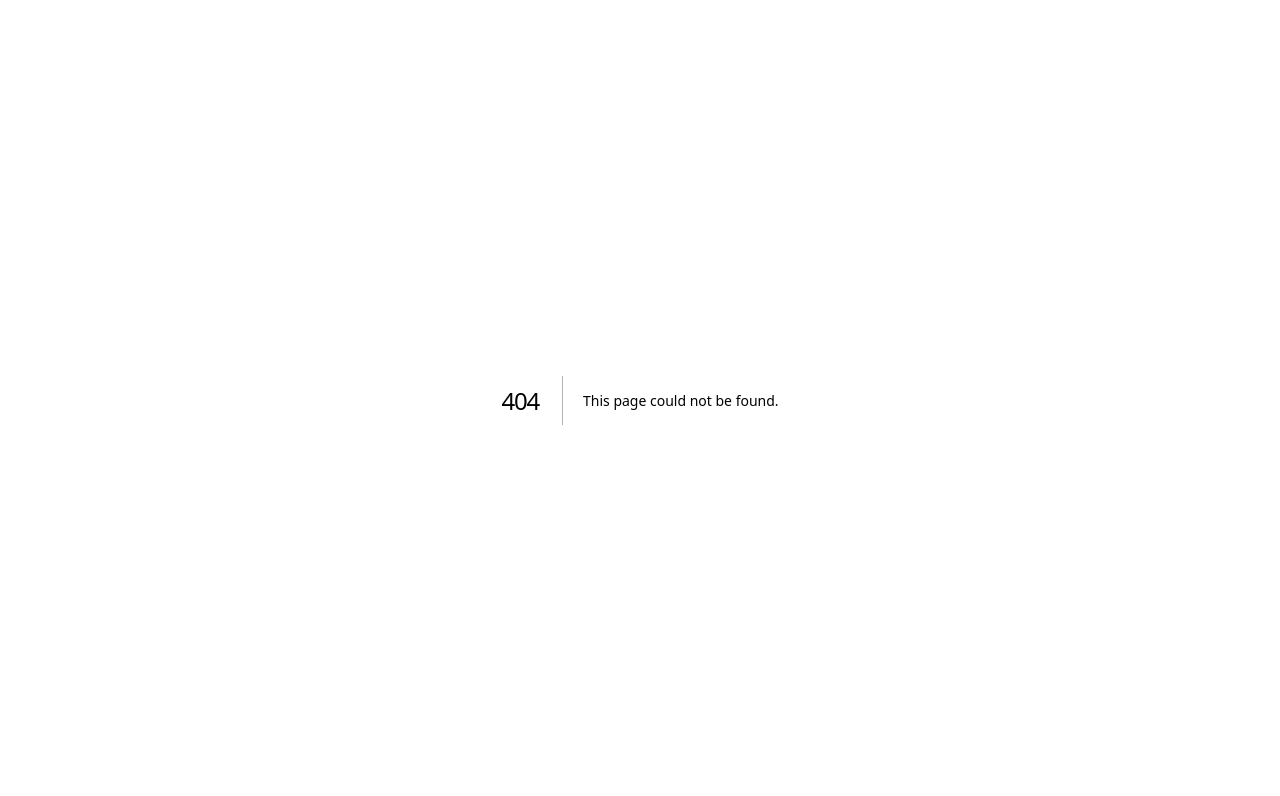
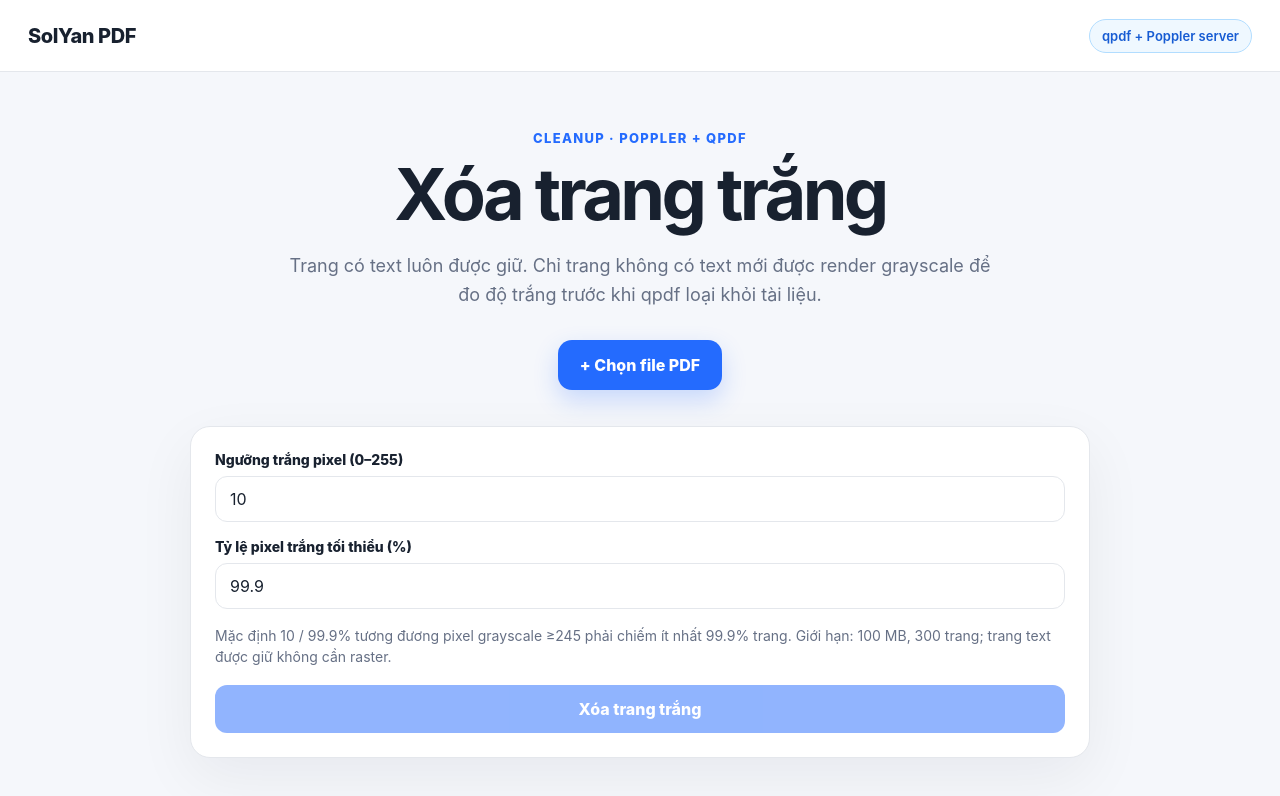
Before and after one commit to solyan842/SolYan-PDF, a Next.js app in the folder frontend/: page /remove-blank-pages in a window 1280 px wide. Before the commit this address had no page. Shown: the top 796 px of the page. Built offline with nearby package versions, Linux system fonts and the light colour scheme; no server answers.

Commit message:
feat: add configurable blank-page removal UI

```diff
--- /dev/null
+++ b/frontend/app/remove-blank-pages/page.tsx
@@ -0,0 +1,75 @@
+'use client';
+
+import { ChangeEvent, useState } from 'react';
+
+const API_BASE = process.env.NEXT_PUBLIC_API_URL ?? 'http://localhost:8000';
+
+export default function RemoveBlankPagesPage() {
+  const [file, setFile] = useState<File | null>(null);
+  const [threshold, setThreshold] = useState(10);
+  const [whitePercent, setWhitePercent] = useState(99.9);
+  const [busy, setBusy] = useState(false);
+  const [error, setError] = useState('');
+  const [result, setResult] = useState('');
+
+  function onFile(event: ChangeEvent<HTMLInputElement>) {
+    setFile(event.target.files?.[0] ?? null);
+    setError('');
+    setResult('');
+  }
+
+  async function run() {
+    if (!file) return;
+    setBusy(true);
+    setError('');
+    setResult('');
+    try {
+      const body = new FormData();
+      body.append('file', file);
+      body.append('threshold', String(threshold));
+      body.append('white_percent', String(whitePercent));
+      const response = await fetch(`${API_BASE}/pdf/remove-blank-pages`, { method: 'POST', body });
+      if (!response.ok) {
+        let message = `HTTP ${response.status}`;
+        try { const detail = await response.json(); message = detail.detail ?? message; } catch {}
+        throw new Error(message);
+      }
+
+      const removed = response.headers.get('X-SolYan-Blank-Pages-Removed') ?? '0';
+      const pages = response.headers.get('X-SolYan-Blank-Pages') ?? '';
+      const blob = await response.blob();
+      const url = URL.createObjectURL(blob);
+      const anchor = document.createElement('a');
+      anchor.href = url;
+      anchor.download = 'solyan-without-blank-pages.pdf';
+      document.body.appendChild(anchor);
+      anchor.click();
+      anchor.remove();
+      URL.revokeObjectURL(url);
+      setResult(pages ? `Đã loại ${removed} trang trắng: ${pages}.` : 'Không phát hiện trang trắng; PDF đã được giữ nguyên số trang.');
+    } catch (cause) {
+      setError(cause instanceof Error ? cause.message : 'Không thể loại trang trắng.');
+    } finally {
+      setBusy(false);
+    }
+  }
+
+  return <main className="shell">
+    <header className="topbar"><a className="brand" href="/">SolYan PDF</a><div className="privacy-pill server-pill">qpdf + Poppler server</div></header>
+    <section className="hero compact-hero">
+      <p className="eyebrow">CLEANUP · POPPLER + QPDF</p>
+      <h1>Xóa trang trắng</h1>
+      <p className="subtitle">Trang có text luôn được giữ. Chỉ trang không có text mới được render grayscale để đo độ trắng trước khi qpdf loại khỏi tài liệu.</p>
+      <label className="picker"><input type="file" accept="application/pdf,.pdf" onChange={onFile}/><span>+ Chọn file PDF</span></label>
+    </section>
+    <section className="workspace form-workspace">
+      <label className="field"><span>Ngưỡng trắng pixel (0–255)</span><input type="number" min="0" max="255" step="1" value={threshold} onChange={(e)=>setThreshold(Number(e.target.value))}/></label>
+      <label className="field"><span>Tỷ lệ pixel trắng tối thiểu (%)</span><input type="number" min="0.1" max="100" step="0.1" value={whitePercent} onChange={(e)=>setWhitePercent(Number(e.target.value))}/></label>
+      {file && <p className="selected-file">Đã chọn: <strong>{file.name}</strong></p>}
+      <p className="hint">Mặc định 10 / 99.9% tương đương pixel grayscale ≥245 phải chiếm ít nhất 99.9% trang. Giới hạn: 100 MB, 300 trang; trang text được giữ không cần raster.</p>
+      {result && <div className="success">{result}</div>}
+      {error && <div className="error">{error}</div>}
+      <button className="merge-button" type="button" onClick={run} disabled={!file || busy || threshold < 0 || threshold > 255 || whitePercent <= 0 || whitePercent > 100}>{busy ? 'Đang phân tích…' : 'Xóa trang trắng'}</button>
+    </section>
+  </main>;
+}
```
